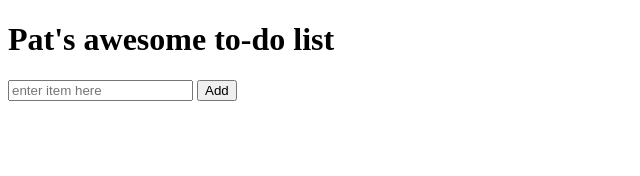
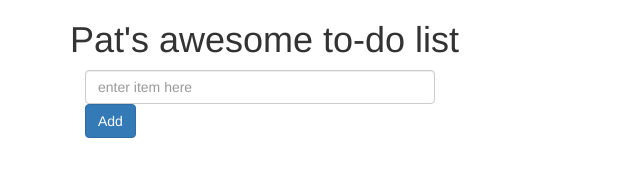
Before and after one commit to patstockwell/ToDoList, a website: page index.html in a window 1280 px wide. Shown: the whole page, without its empty margins (0-640 px from the left). Drawn offline with nearby package versions, Linux system fonts and the light colour scheme.

Commit message:
add styling

```diff
--- a/app.js
+++ b/app.js
@@ -27,9 +27,6 @@
 		$input.val('');
 	}
 
-	function clearInput(){
-
-	}
 
 	return addItem;
 
--- a/index.html
+++ b/index.html
@@ -2,18 +2,23 @@
 <html>
 <head>
 	<title>To do list</title>
+	<link rel="stylesheet" href="https://maxcdn.bootstrapcdn.com/bootstrap/3.3.7/css/bootstrap.min.css" integrity="sha384-BVYiiSIFeK1dGmJRAkycuHAHRg32OmUcww7on3RYdg4Va+PmSTsz/K68vbdEjh4u" crossorigin="anonymous">
+	<!-- <link rel="stylesheet" href="style.css"> -->
 </head>
 <body>
-	<h1>Pat's awesome to-do list</h1>
-	<div class="wrapper">
-		<input class="todo-input" placeholder="enter item here" type="text">
-		<button class="add-button">Add</button>
-		<ul class="all-items">
-			<!-- items go here -->
-		</ul>
+	<div class="container">
+		<h1>Pat's awesome to-do list</h1>
+		<div class="wrapper col-xs-8 col-sm-4">
+			<input class="todo-input form-control" placeholder="enter item here" type="text">
+			<button class="btn btn-primary add-button">Add</button>
+			<ul class="all-items">
+				<!-- items go here -->
+			</ul>
+		</div>
 	</div>
 
 	<script src="https://code.jquery.com/jquery-2.1.3.min.js"></script>
 	<script src="app.js"></script>
+
 </body>
 </html>
```
